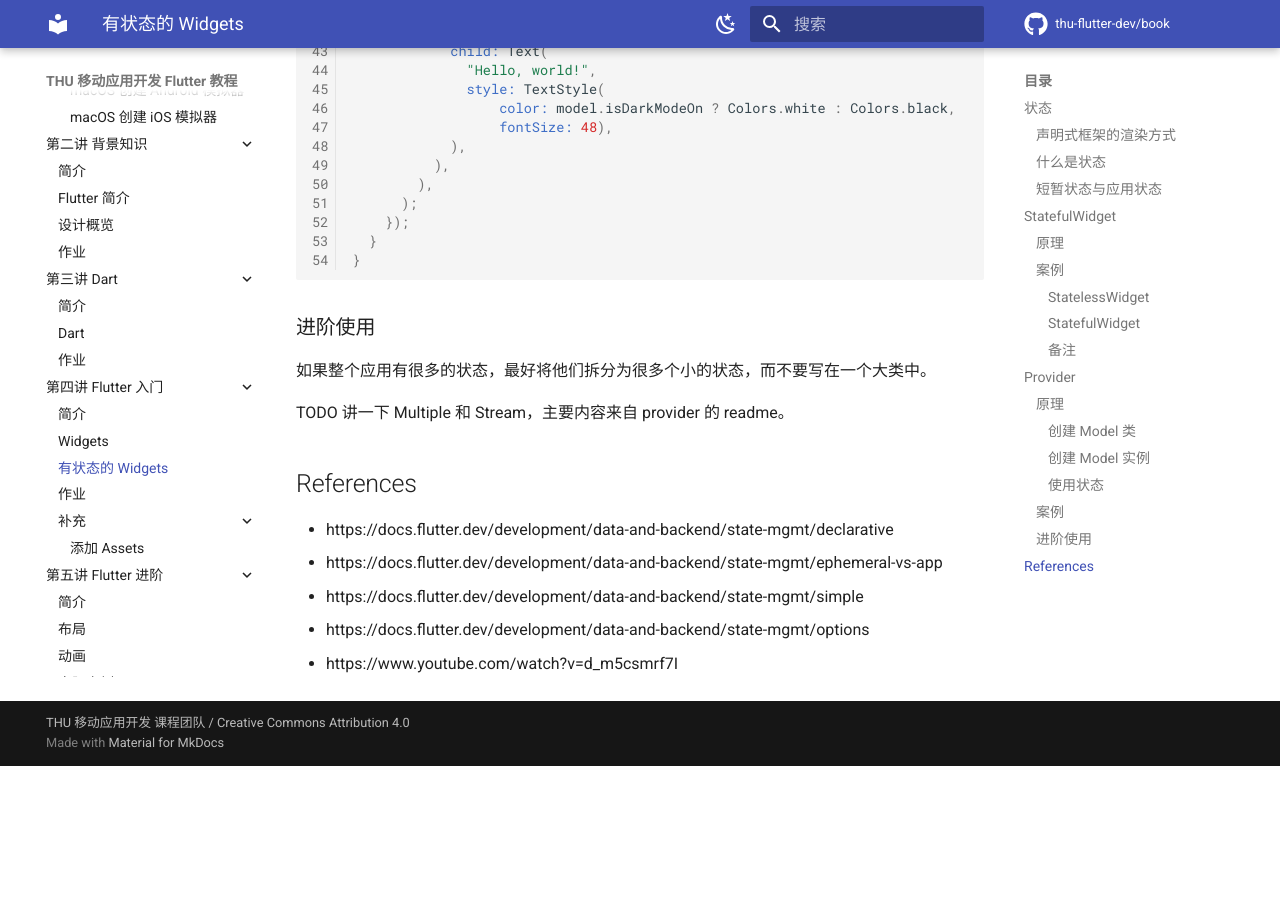
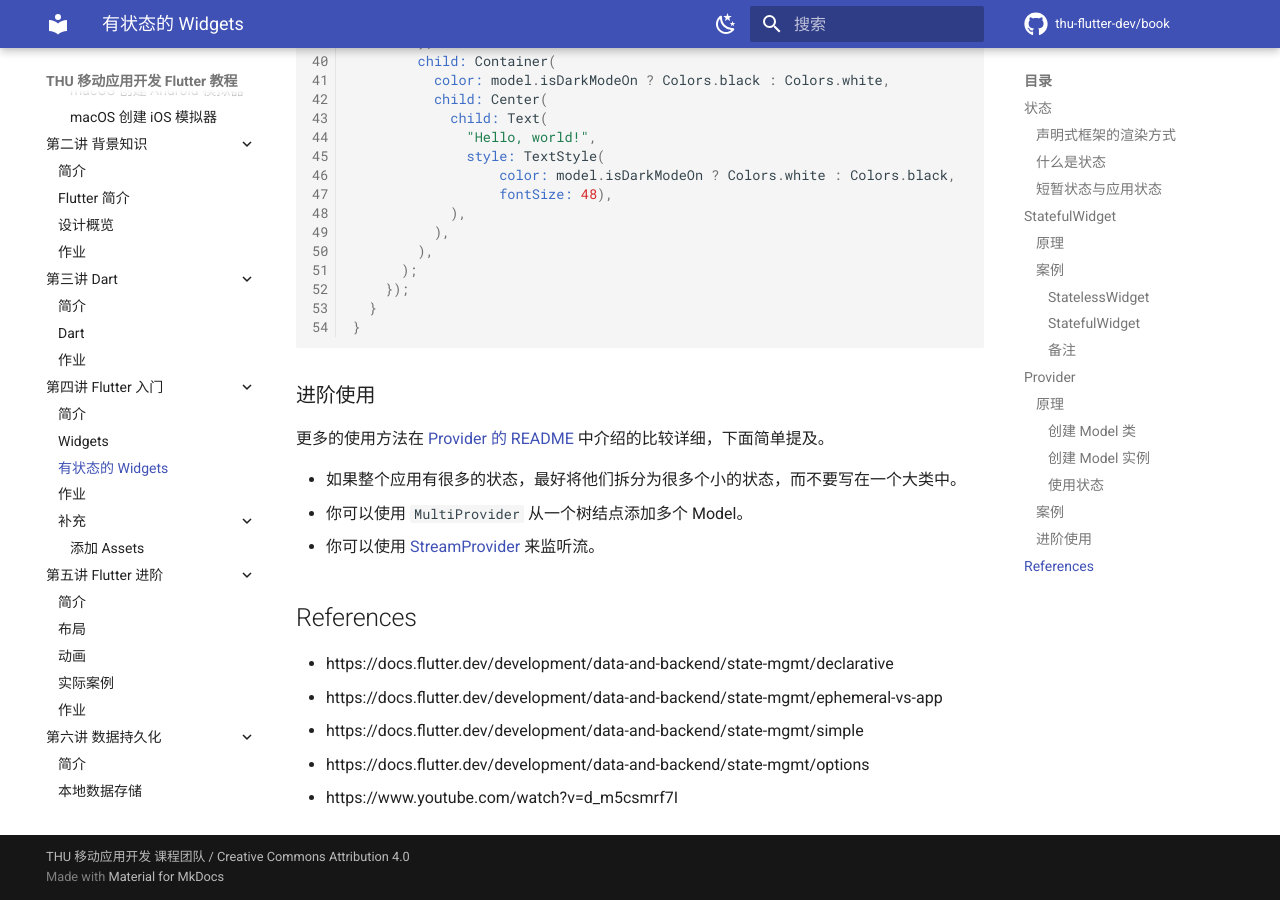
Before and after one commit to thu-mobile-dev/book, an MkDocs documentation site: the page built from docs/LECTURE/4/main-b.md, in a window 1280 px wide and 900 px high, scrolled down 11422 px. Built offline with MkDocs 1.6.1 and Material for MkDocs 9.7.7, drawn with Linux system fonts in a browser that asks for light colours; comment, search, counter and statistics services are not loaded; before the commit the page ends 12188 px from its top, so only the background shows below that; some of the changed text lies outside the part shown.

Commit message:
finish lec 4b

```diff
--- a/docs/LECTURE/4/main-b.md
+++ b/docs/LECTURE/4/main-b.md
@@ -277,6 +277,8 @@ class MyStatelessPage extends StatelessWidget {
 
 本课程选取 [Provider](https://pub.dev/packages/provider) 进行教学，这是官方推荐的一个状态管理包，对于初学者来说也足够简单易用。
 
+在项目中添加 `Provider` 需要在 `pubspec.yaml` 的 `dependencies:` 中添加 `provider:`。在对应的文件首添加 `import 'package:provider/provider.dart';`。
+
 ### 原理
 
 #### 创建 Model 类
@@ -398,9 +400,11 @@ class MyPage extends StatelessWidget {
 
 ### 进阶使用
 
-如果整个应用有很多的状态，最好将他们拆分为很多个小的状态，而不要写在一个大类中。
+更多的使用方法在 [Provider 的 README](https://pub.dev/packages/provider#usage) 中介绍的比较详细，下面简单提及。
 
-TODO 讲一下 Multiple 和 Stream，主要内容来自 provider 的 readme。
+- 如果整个应用有很多的状态，最好将他们拆分为很多个小的状态，而不要写在一个大类中。
+- 你可以使用 `MultiProvider` 从一个树结点添加多个 Model。
+- 你可以使用 [StreamProvider](https://pub.dartlang.org/documentation/provider/latest/provider/StreamProvider-class.html) 来监听流。
 
 ## References
 
```
